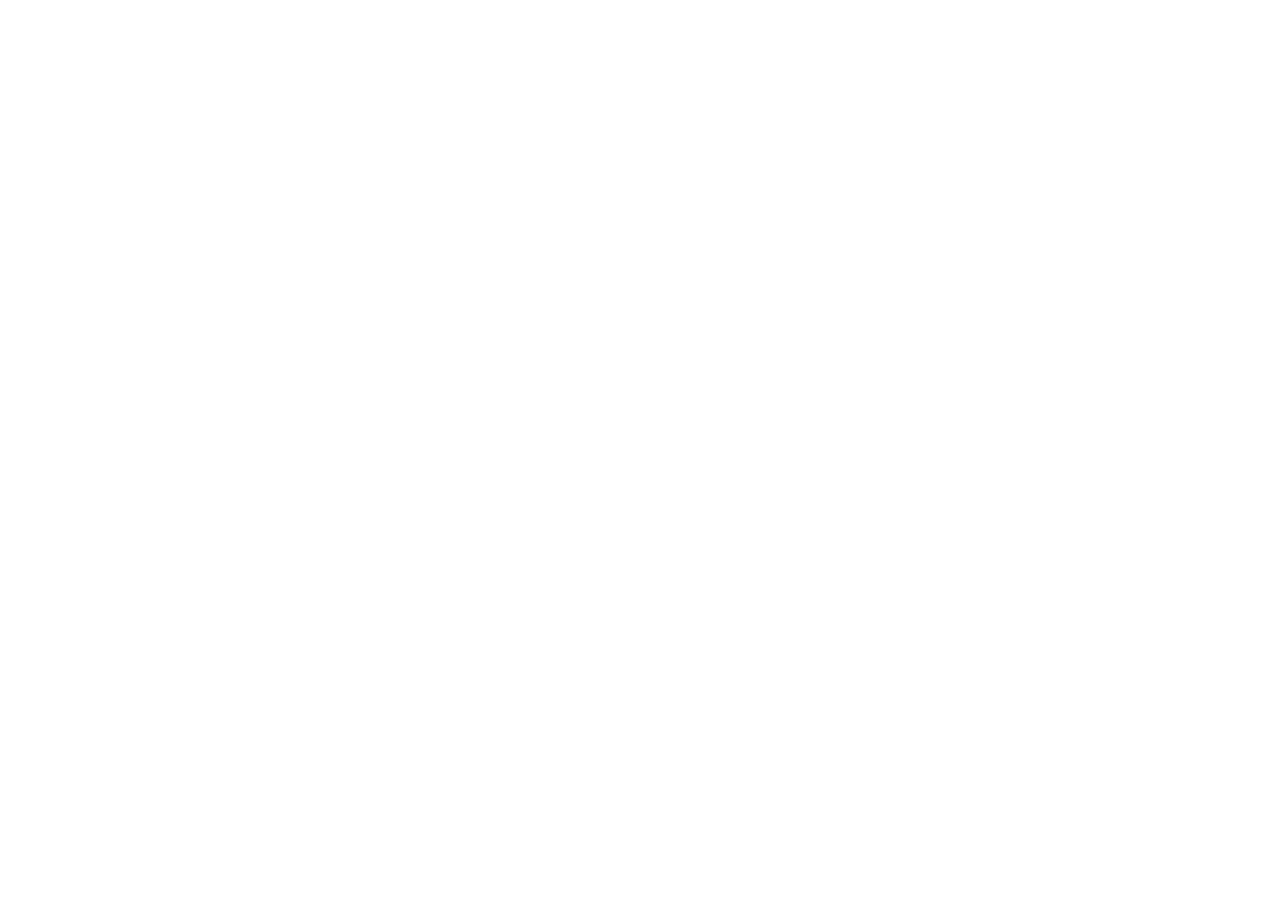
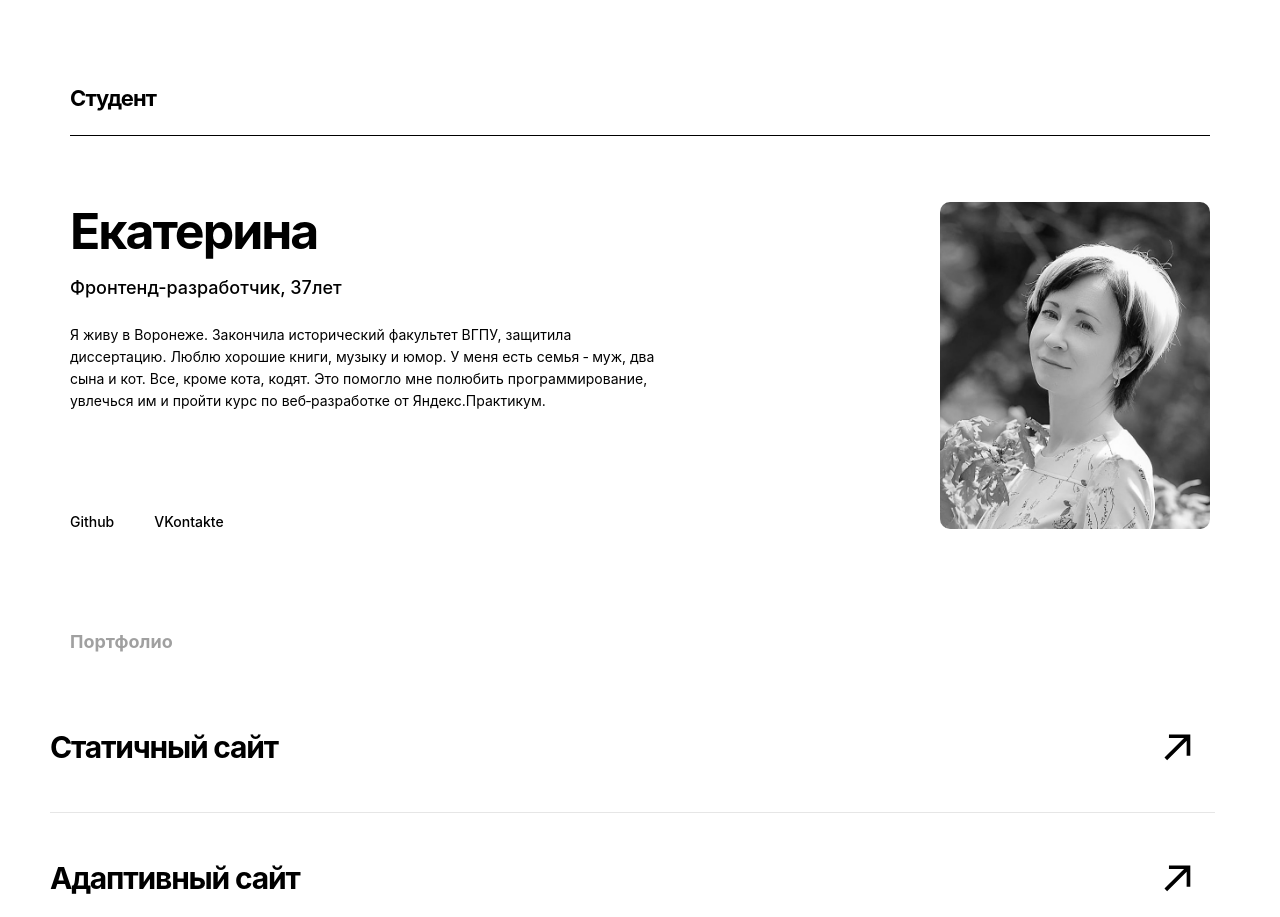
Before and after one commit to KatyaTopchieva/movies-explorer-frontend, a React (Create React App) app: page / in a window 1280 px wide. Shown: the part 1880-2797 px from the top of the page. Before the commit the page ends 1855 px from the top, so only its background shows below. Built offline with nearby package versions, Linux system fonts and the light colour scheme.

Commit message:
"feat: add AboutMe"

```diff
--- a/src/components/AboutMe/AboutMe.css
+++ b/src/components/AboutMe/AboutMe.css
@@ -0,0 +1,261 @@
+.aboutMe {
+	width: 100%;
+	height: max-content;
+	font-weight: 400;
+  color: #000;
+}
+
+.aboutMe__title {
+  font-size: 18px;
+  line-height: 22px;
+  letter-spacing: -0.04em;
+  margin: 70px 14px 0;
+  padding: 0 0 28px;
+  border-bottom: 1px solid #000;
+}
+
+.aboutMe__info {
+  display: flex;
+  flex-direction: column;
+  align-items: flex-start;
+  height: max-content;
+  position: relative;
+  width: 100%;
+}
+
+.aboutMe__image {
+  width: 292px;
+  height: 352px;
+  margin: 60px 14px 0;
+  border-radius: 10px;
+  object-fit: cover;
+}
+
+.aboutMe__name {
+  font-size: 30px;
+  line-height: 36px;
+  letter-spacing: -0.04em;
+  margin: 40px 14px 0;
+}
+
+.aboutMe__profession-age {
+  font-weight: 500;
+  font-size: 11px;
+  line-height: 16px;
+  margin: 20px 14px 0;
+}
+
+.aboutMe__info-text {
+  font-size: 11px;
+  line-height: 16px;
+  margin: 20px 14px 0;
+}
+
+.aboutMe__contacts {
+  display: flex;
+  flex-direction: row;
+  margin: 40px 14px 0;
+  padding: 0;
+  list-style: none;
+}
+
+.aboutMe__contact {
+  width: max-content;
+  padding: 0;
+  margin: 0 13px 0;
+}
+
+.aboutMe__contact:first-child {
+  margin-left: 0;
+}
+
+.aboutMe__profile {
+  font-weight: 500;
+  font-size: 14px;
+  line-height: 17px;
+  text-decoration: none;
+  color: #000;
+}
+
+.aboutMe__portfolio {
+  display: flex;
+  flex-direction: column;
+  align-items: flex-start;
+  height: max-content;
+  width: 100%;
+}
+
+.aboutMe__portfolio-title {
+  font-size: 14px;
+  line-height: 20px;
+  color: #A0A0A0;
+  mix-blend-mode: normal;
+  margin: 70px 14px 0;
+}
+
+.aboutMe__list {
+  display: flex;
+  flex-direction: column;
+  width: 91%;
+  list-style: none;
+  padding: 0 0 51px;
+  margin: 20px 14px 0;
+}
+
+.aboutMe__item {
+  border-bottom: 1px solid #E6E6E6;;
+}
+
+.aboutMe__item:last-child {
+  border-bottom: none;
+}
+
+.aboutMe__item-title {
+  font-size: 18px;
+  line-height: 28px;
+  letter-spacing: -0.04em;
+  color: #000;
+  cursor: pointer;
+}
+
+.aboutMe__link {
+  display: flex;
+  flex-direction: row;
+  justify-content: space-between;
+  align-items: center;
+  text-decoration: none;
+  width: 100%;
+  margin: 0;
+}
+
+.aboutMe__link-arrow {
+  width: 11px;
+  height: 11px;
+  cursor: pointer;
+}
+
+@media (min-width: 768px) {
+  .aboutMe__title {
+    font-size: 22px;
+    line-height: 27px;
+    margin: 90px 50px 0;
+    padding: 0 0 23px;
+  }
+
+  .aboutMe__image {
+    width: 255px;
+    height: 307px;
+    position: absolute;
+    top: 66px;
+    right: 50px;
+    margin: 0;
+  }
+
+  .aboutMe__name {
+    font-size: 40px;
+    line-height: 40px;
+    margin: 66px 50px 0;
+  }
+
+  .aboutMe__profession-age {
+    font-size: 12px;
+    line-height: 18px;
+    margin: 16px 50px 0;
+  }
+
+  .aboutMe__info-text {
+    font-size: 12px;
+    line-height: 18px;
+    margin: 20px 50px 0;
+    width: 364px;
+  }
+
+  .aboutMe__contacts {
+    margin: 110px 50px 0;
+  }
+
+  .aboutMe__contact {
+    margin: 0 20px 0;
+  }
+
+  .aboutMe__portfolio-title {
+    font-size: 18px;
+    margin: 91px 50px 0;
+  }
+
+  .aboutMe__list {
+    padding: 0 0 71px;
+    margin: 30px 50px 0;
+  }
+
+  .aboutMe__item-title {
+    font-size: 28px;
+    line-height: 50px;
+  }
+
+  .aboutMe__link-arrow {
+    width: 27px;
+    height: 27px;
+  }
+
+  .aboutMe__link {
+    width: 98%;
+  }
+}
+
+@media (min-width: 1023px) {
+  .aboutMe__title {
+    margin: 110px 70px 0;
+  }
+
+  .aboutMe__image {
+    width: 270px;
+    height: 327px;
+    right: 70px;
+  }
+
+  .aboutMe__name {
+    font-size: 50px;
+    line-height: 58px;
+    margin: 66px 70px 0;
+  }
+
+  .aboutMe__profession-age {
+    font-size: 18px;
+    line-height: 20px;
+    margin: 18px 70px 0;
+  }
+
+  .aboutMe__info-text {
+    font-size: 14px;
+    line-height: 22px;
+    margin: 26px 70px 0;
+    width: 600px;
+  }
+
+  .aboutMe__contacts {
+    margin: 99px 70px 0;
+  }
+
+  .aboutMe__portfolio-title {
+    margin: 101px 70px 0;
+  }
+
+  .aboutMe__list {
+    padding: 0 0 106px;
+    margin: 30px 50px 0;
+  }
+
+  .aboutMe__item-title {
+    font-size: 30px;
+  }
+
+  .aboutMe__link-arrow {
+    width: 29px;
+    height: 29px;
+  }
+
+  .aboutMe__link {
+    width: 98%;
+  }
+}
--- a/src/components/AboutMe/AboutMe.js
+++ b/src/components/AboutMe/AboutMe.js
@@ -0,0 +1,60 @@
+import React from "react"
+import './AboutMe.css'
+import avatar from '../../images/avatar.jpg'
+import arrow from '../../images/arrow.svg'
+
+function AboutMe() {
+  return (
+    <section className="aboutMe">
+      <h2 className="aboutMe__title">Студент</h2>
+      <div className="aboutMe__info">
+        <img className="aboutMe__image" src={avatar} alt="Фото студента"/>
+        <h3 className="aboutMe__name">Екатерина</h3>
+        <h4 className="aboutMe__profession-age">Фронтенд-разработчик, 37лет</h4>
+        <p className="aboutMe__info-text">Я живу в Воронеже. Закончила исторический факультет ВГПУ,
+          защитила диссертацию. Люблю хорошие книги, музыку и юмор. У меня есть семья &#8209; муж,
+          два сына и кот. Все, кроме кота, кодят. Это помогло мне полюбить программирование,
+          увлечься им и пройти курс по веб&#8209;разработке
+          от Яндекс.Практикум. </p>
+        <ul className="aboutMe__contacts">
+          <li className="aboutMe__contact">
+            <a className="aboutMe__profile" target="_blank" rel="noreferrer"
+              href="https://github.com/KatyaTopchieva">Github</a>
+          </li>
+          <li className="aboutMe__contact">
+            <a className="aboutMe__profile" target="_blank" rel="noreferrer"
+              href="https://vk.com/etopchieva">VKontakte</a>
+          </li>
+        </ul>
+      </div>
+      <div className="aboutMe__portfolio">
+        <h3 className="aboutMe__portfolio-title">Портфолио</h3>
+        <ul className="aboutMe__list">
+          <li className="aboutMe__item">
+            <a className="aboutMe__link" target="_blank" rel="noreferrer"
+              href="https://katyatopchieva.github.io/russian-travel/">
+              <h4 className="aboutMe__item-title">Статичный сайт</h4>
+              <img className="aboutMe__link-arrow" src={arrow} alt="Стрелка"/>
+            </a>
+          </li>
+          <li className="aboutMe__item">
+            <a className="aboutMe__link" target="_blank" rel="noreferrer"
+              href="https://katyatopchieva.github.io/mesto/">
+              <h4 className="aboutMe__item-title">Адаптивный сайт</h4>
+              <img className="aboutMe__link-arrow" src={arrow} alt="Стрелка"/>
+            </a>
+          </li>
+          <li className="aboutMe__item">
+            <a className="aboutMe__link" target="_blank" rel="noreferrer"
+              href="https://etopchieva.students.nomoredomains.sbs/">
+              <h4 className="aboutMe__item-title">Одностраничное приложение</h4>
+              <img className="aboutMe__link-arrow" src={arrow} alt="Стрелка"/>
+            </a>
+          </li>
+        </ul>
+      </div>
+    </section>
+  )
+}
+
+export default AboutMe
--- a/src/components/AboutProject/AboutProject.css
+++ b/src/components/AboutProject/AboutProject.css
@@ -11,7 +11,7 @@
 	color: #000;
 	padding: 0 0 28px;
 	margin: 70px 18px 0;
-	border-bottom: 1px solid rgba(0, 0, 0, .8);
+	border-bottom: 1px solid #000;
 }
 
 .about-project__container {
--- a/src/components/Login/Login.css
+++ b/src/components/Login/Login.css
@@ -56,7 +56,7 @@
   }
 
   .login__input:focus {
-    border-bottom: 1px solid #000000;
+    border-bottom: 1px solid #000;
   }
 
   .login__input-error {
--- a/src/components/Main/Main.js
+++ b/src/components/Main/Main.js
@@ -2,7 +2,7 @@ import Header from '../Header/Header'
 import Promo from '../Promo/Promo'
 import AboutProject from '../AboutProject/AboutProject'
 import Techs from '../Techs/Techs'
-// import AboutMe from '../AboutMe/AboutMe'
+import AboutMe from '../AboutMe/AboutMe'
 // import Portfolio from '../Portfolio/Portfolio'
 // import Footer from '../Footer/Footer'
 
@@ -13,8 +13,9 @@ function Main() {
       <Promo />
       <AboutProject />
       <Techs />
+      <AboutMe />
       {/*
-      <AboutMe />
+
       <Portfolio />
 			<Footer /> */}
     </main>
--- a/src/components/Register/Register.css
+++ b/src/components/Register/Register.css
@@ -56,7 +56,7 @@
   }
 
   .register__input:focus {
-    border-bottom: 1px solid #000000;
+    border-bottom: 1px solid #000;
   }
 
   .register__input-error {
--- a/src/components/Techs/Techs.css
+++ b/src/components/Techs/Techs.css
@@ -11,7 +11,7 @@
   letter-spacing: -0.04em;
   margin: 0 18px 0;
   padding: 70px 0 28px;
-  border-bottom: 1px solid rgba(0, 0, 0, .8);
+  border-bottom: 1px solid #000;
 }
 
 .techs__subtitle {
@@ -33,11 +33,11 @@
 
 .techs__cards {
   display: grid;
-  margin: 50px auto 70px;
+  margin: 50px auto 0;
   grid-template-columns: repeat(auto-fill, minmax(84px, max-content));
   gap: 10px;
   justify-content: center;
-  padding: 0;
+  padding: 0 0 70px;
   max-height: 366px;
   max-width: 178px;
 }
```
Also changed, not shown: src/images/arrow.svg (added), src/images/avatar.jpg (added).
